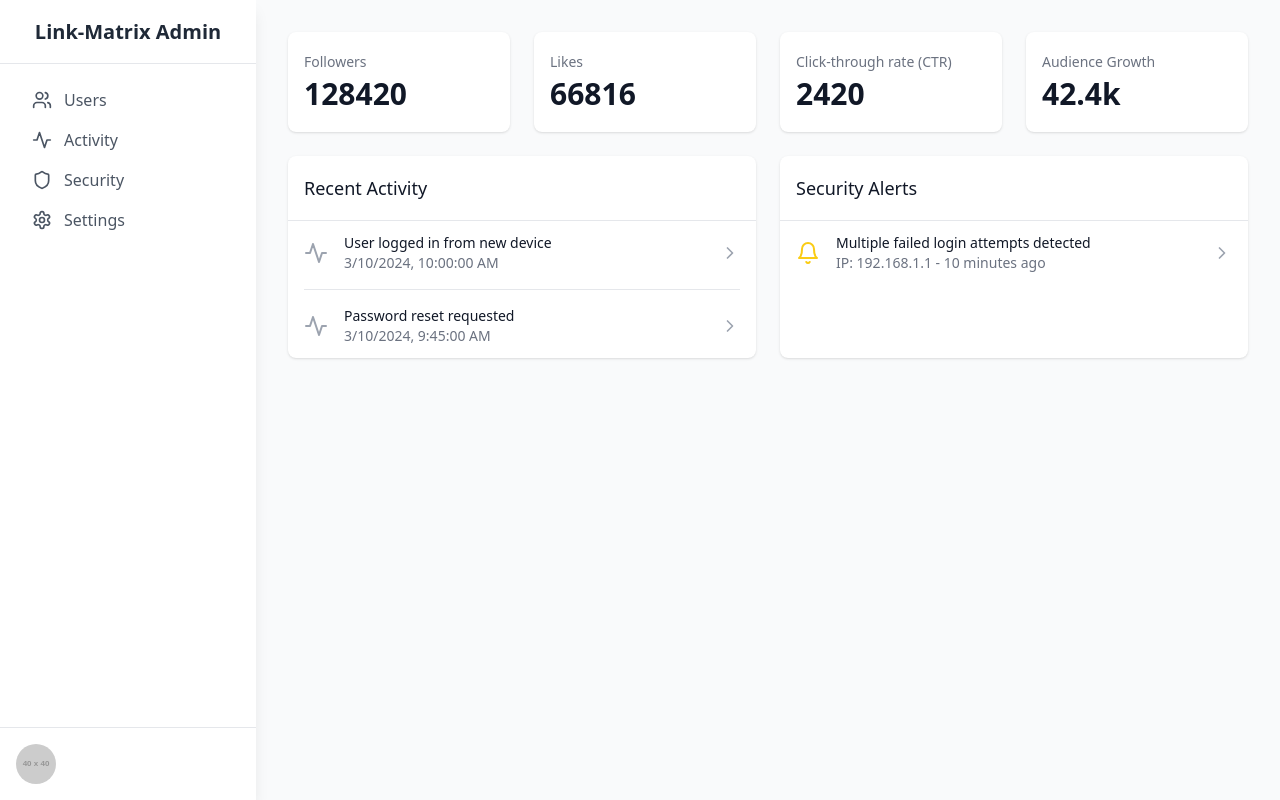
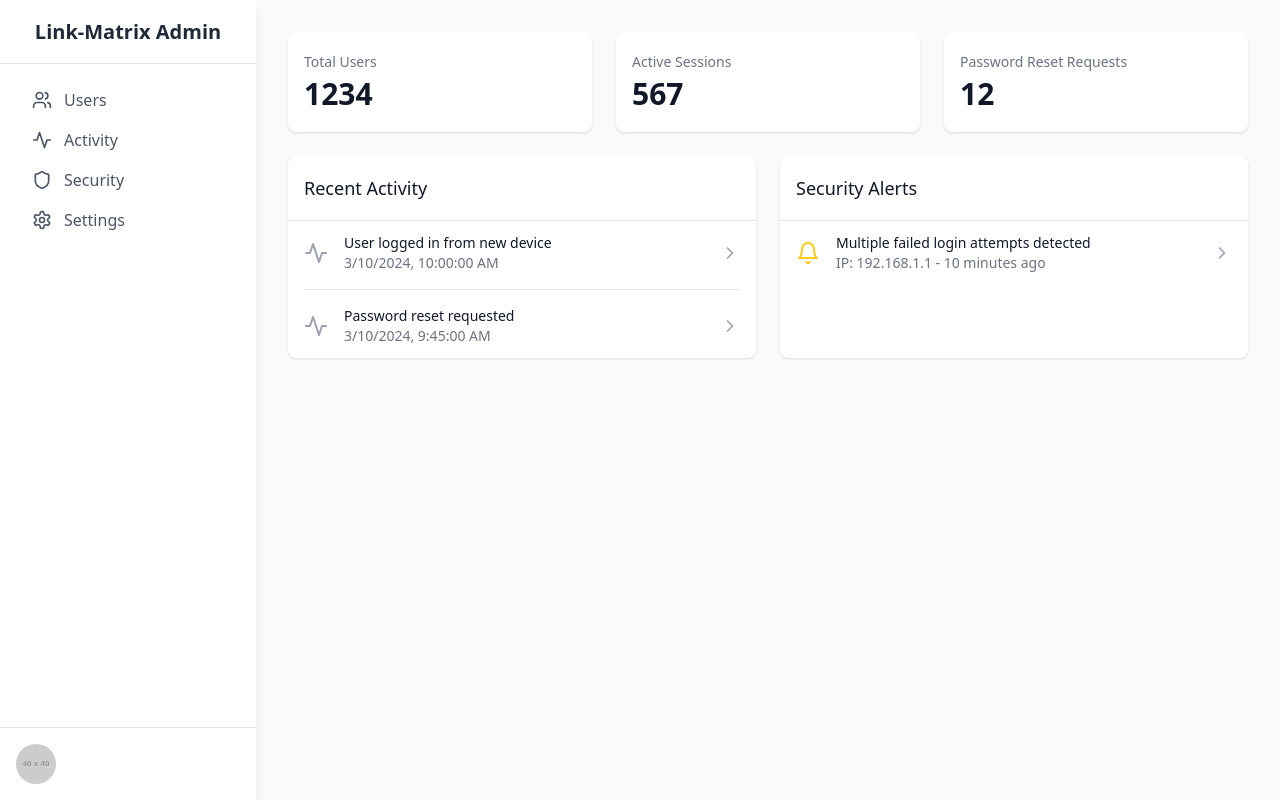
Before and after one commit to debabrata013/6th-sem-project, a React (Vite) app in the folder link-matrix/: page /ad in a window 1280 px wide. Built offline with nearby package versions, Linux system fonts and the light colour scheme; no server answers.

Commit message:
Update dependencies and refactor AdminDashboard metrics display

```diff
--- a/link-matrix/package.json
+++ b/link-matrix/package.json
@@ -16,7 +16,8 @@
     "react": "^18.3.1",
     "react-dom": "^18.3.1",
     "react-redux": "^9.1.0",
-    "react-router-dom": "^6.22.2",
+    "react-router-dom": "^6.28.2",
+    "recharts": "^2.15.0",
     "redux-persist": "^6.0.0"
   },
   "devDependencies": {
--- a/link-matrix/src/components/dashboard/AdminDashboard.tsx
+++ b/link-matrix/src/components/dashboard/AdminDashboard.tsx
@@ -9,21 +9,12 @@ import {
   LogOut,
   ChevronRight,
   BarChart2,
-  BarChart,
 } from 'lucide-react';
 import type { RootState } from '../../store';
 
 const mockMetrics = {
   totalUsers: 1234,
   activeSessions: 567,
-  followers: 128420,
-  likes: 66816,
-  clickThroughRate: 2420,
-  audienceGrowth: [
-    { month: 'Jan', value: 20000 },
-    { month: 'Feb', value: 42000 },
-    { month: 'Mar', value: 60000 },
-  ],
   recentActivities: [
     {
       id: '1',
@@ -107,22 +98,28 @@ export default function AdminDashboard() {
 
       {/* Main content */}
       <div className="ml-64 p-8">
-        <div className="grid grid-cols-1 gap-6 mb-6 lg:grid-cols-4">
+        <div className="grid grid-cols-1 gap-6 mb-6 lg:grid-cols-3">
           <div className="w-full px-4 py-5 bg-white rounded-lg shadow">
-            <div className="text-sm font-medium text-gray-500 truncate">Followers</div>
-            <div className="mt-1 text-3xl font-semibold text-gray-900">{mockMetrics.followers}</div>
+            <div className="text-sm font-medium text-gray-500 truncate">
+              Total Users
+            </div>
+            <div className="mt-1 text-3xl font-semibold text-gray-900">
+              {mockMetrics.totalUsers}
+            </div>
           </div>
           <div className="w-full px-4 py-5 bg-white rounded-lg shadow">
-            <div className="text-sm font-medium text-gray-500 truncate">Likes</div>
-            <div className="mt-1 text-3xl font-semibold text-gray-900">{mockMetrics.likes}</div>
+            <div className="text-sm font-medium text-gray-500 truncate">
+              Active Sessions
+            </div>
+            <div className="mt-1 text-3xl font-semibold text-gray-900">
+              {mockMetrics.activeSessions}
+            </div>
           </div>
           <div className="w-full px-4 py-5 bg-white rounded-lg shadow">
-            <div className="text-sm font-medium text-gray-500 truncate">Click-through rate (CTR)</div>
-            <div className="mt-1 text-3xl font-semibold text-gray-900">{mockMetrics.clickThroughRate}</div>
-          </div>
-          <div className="w-full px-4 py-5 bg-white rounded-lg shadow">
-            <div className="text-sm font-medium text-gray-500 truncate">Audience Growth</div>
-            <div className="mt-1 text-3xl font-semibold text-gray-900">42.4k</div>
+            <div className="text-sm font-medium text-gray-500 truncate">
+              Password Reset Requests
+            </div>
+            <div className="mt-1 text-3xl font-semibold text-gray-900">12</div>
           </div>
         </div>
 
```
Also changed, not shown: 2 other files (tests, documents, lock files or other folders).
